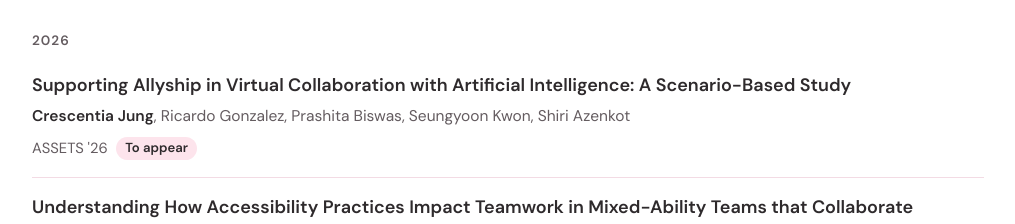
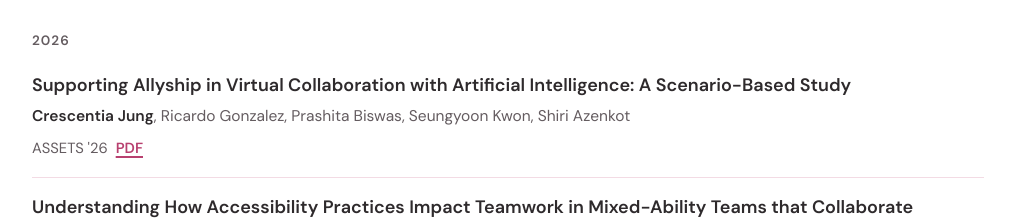
Before and after one commit to crescentiajung/crescentiajung.com, a plain HTML site: page index.html in a window 1280 px wide. Shown: the part 980-1204 px from the top of the page, without its empty margins (132-1147 px from the left). Drawn offline with Linux system fonts and the light colour scheme.

Commit message:
Add files via upload

```diff
--- a/index.html
+++ b/index.html
@@ -67,7 +67,7 @@
         <li>
           <p class="pub-title">Supporting Allyship in Virtual Collaboration with Artificial Intelligence: A Scenario-Based Study</p>
           <p class="pub-authors"><strong>Crescentia Jung</strong>, Ricardo Gonzalez, Prashita Biswas, Seungyoon Kwon, Shiri Azenkot</p>
-          <p class="pub-venue"><span>ASSETS '26</span> <span class="tag">To appear</span></p>
+          <p class="pub-venue"><span>ASSETS '26</span> <a href="https://arxiv.org/pdf/2610.09061" target="_blank" rel="noopener">PDF<span class="sr-only">: Supporting Allyship in Virtual Collaboration with Artificial Intelligence (opens in new tab)</span></a></p>
         </li>
         <li>
           <p class="pub-title">Understanding How Accessibility Practices Impact Teamwork in Mixed-Ability Teams that Collaborate Virtually</p>
```
Also changed, not shown: 1 other file.
